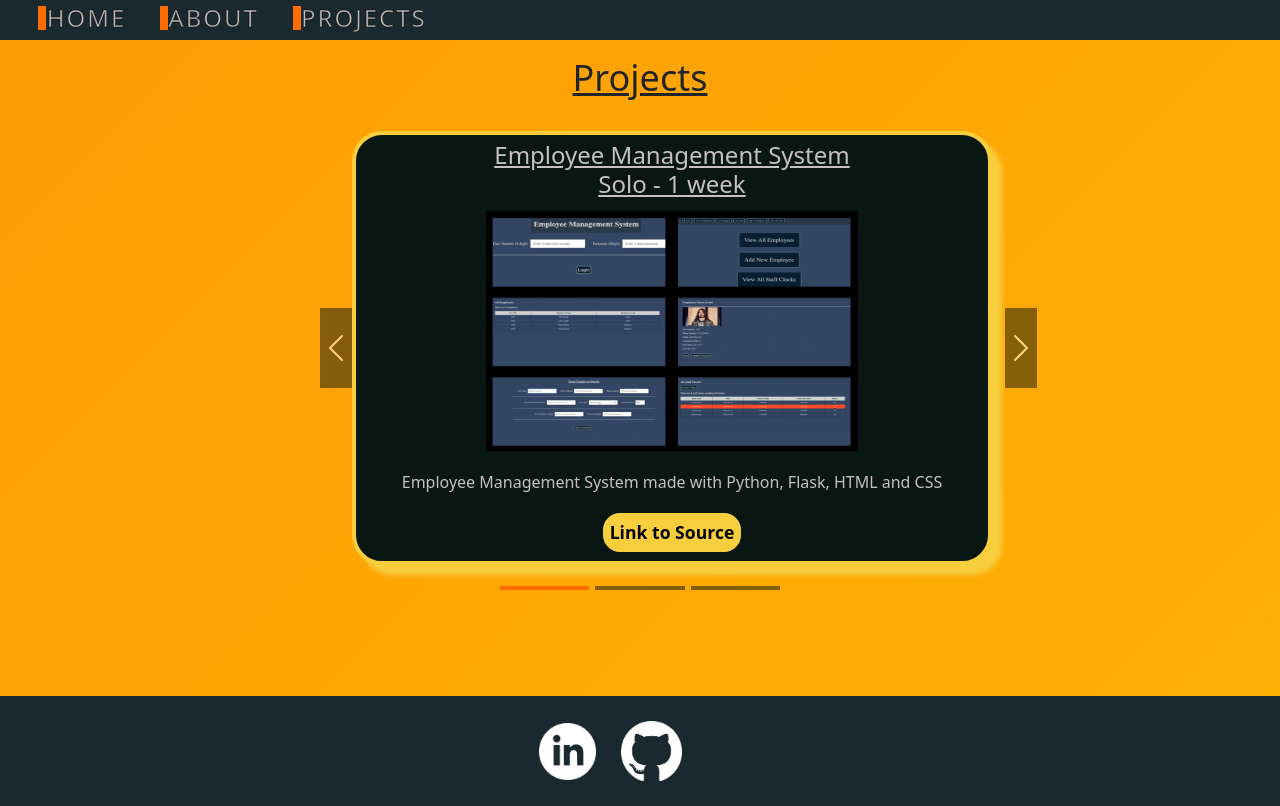
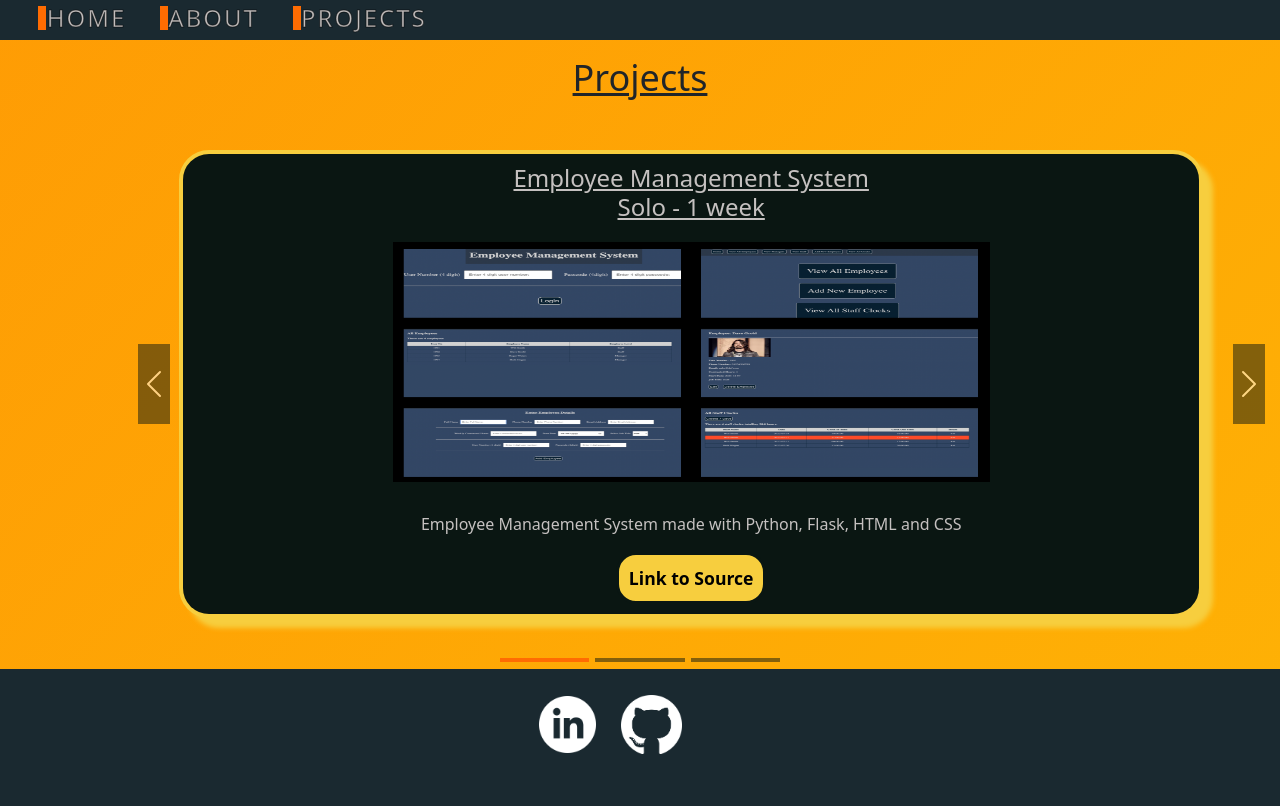
Before and after one commit to ScottDrysdale86/portfolio, a React (Create React App) app: page /portfolio/Projects in a window 1280 px wide. Built offline with nearby package versions, Linux system fonts and the light colour scheme.

Commit message:
changed border size on video and project box height

```diff
--- a/src/App.css
+++ b/src/App.css
@@ -53,6 +53,7 @@ body {
 	background-color: #0a1612 !important;
 	height: 5rem !important;
 }
+
 /* .styledLink {
 	font-size: 4em;
 	text-decoration: none;
--- a/src/Components/Projects.js
+++ b/src/Components/Projects.js
@@ -91,7 +91,7 @@ const Wrapper = styled.div`
 	display: flex;
 	flex-direction: column;
 	align-items: center;
-	height: 80vh;
+	height: max-content;
 `;
 
 const TopTitle = styled.h1`
@@ -110,7 +110,7 @@ const ProjectBox = styled.div`
 	border-radius: 30px;
 	margin: 5%;
 	padding: 1%;
-	width: 50vw;
+	width: 80vw;
 	aspect-ratio: 3/1;
 `;
 
@@ -128,10 +128,10 @@ const Pic = styled.img`
 `;
 const Vids = styled.video`
 	text-align: center;
-	width: 50%;
-	height: 30vh;
+	width: 70%;
+	aspect-ratio: 2/1;
 	border: solid 3px #f7ce3e;
-	border-radius: 30px;
+	border-radius: 5%;
 `;
 
 const Description = styled.p`
```
